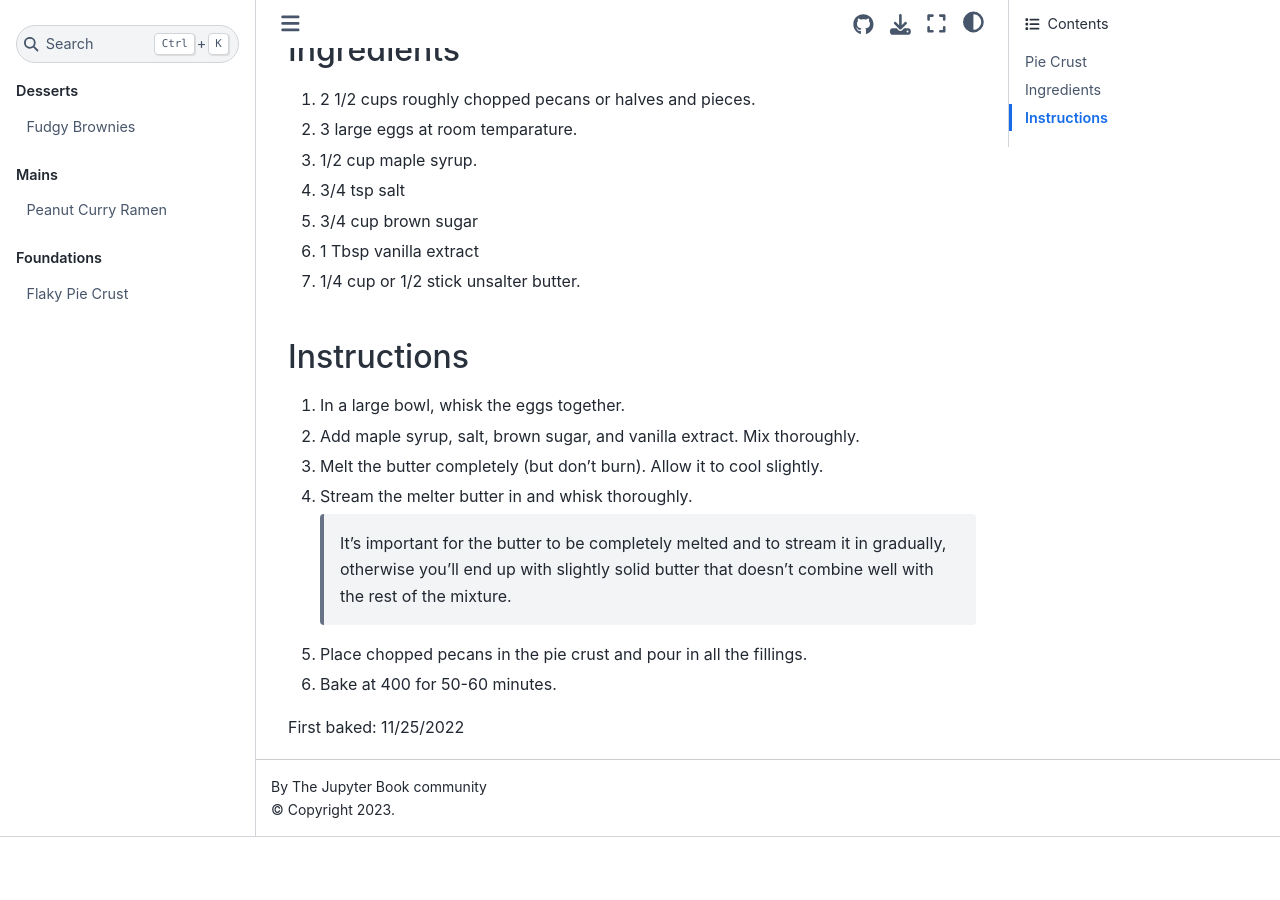
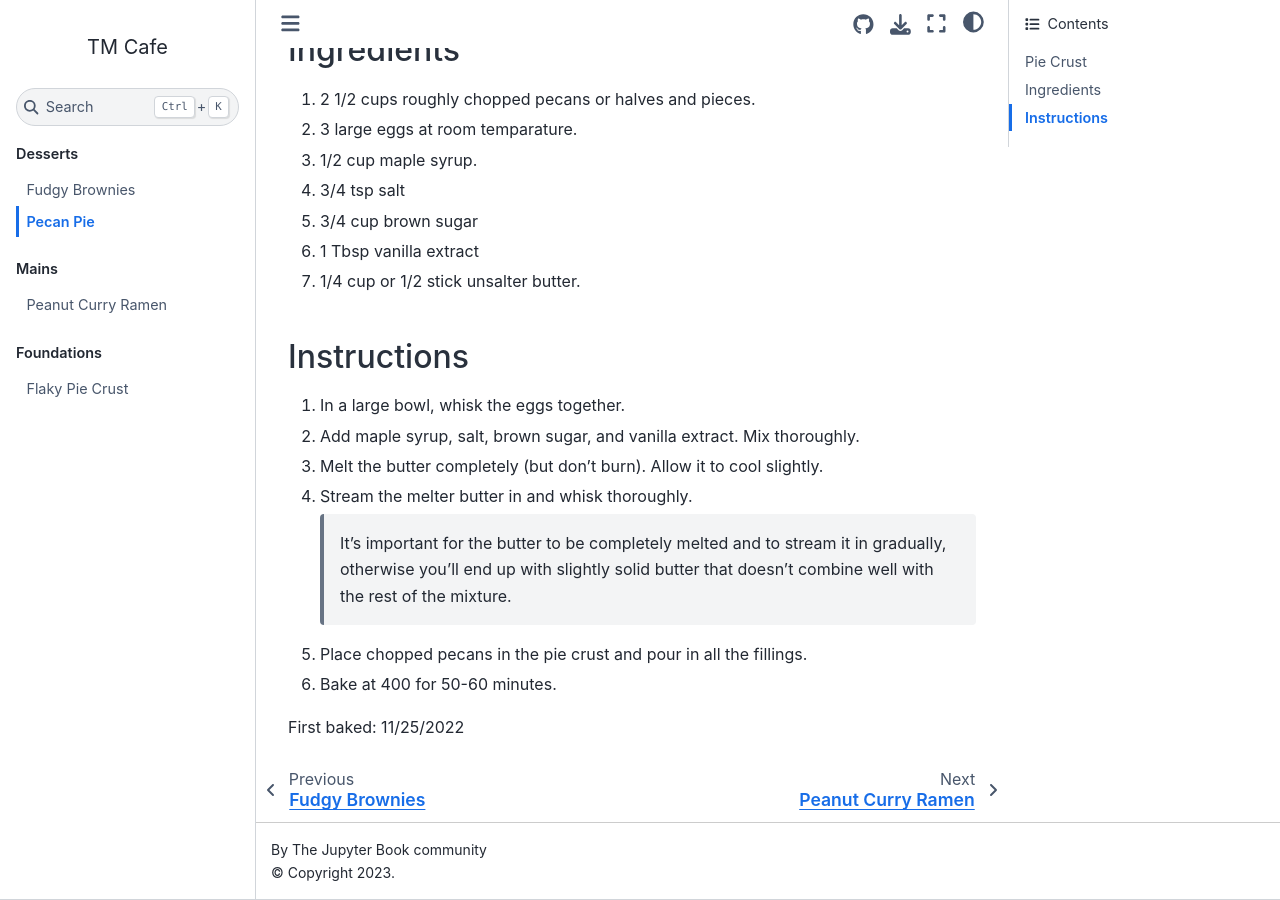
Before and after one commit to makto-toruk/tm-cafe, a Jupyter Book: the page built from desserts/pecan-pie.md, in a window 1280 px wide and 900 px high, scrolled down 898 px. Built offline with Jupyter Book 1.0.4 settings and Sphinx 7.4.7 and the Sphinx Book theme 1.1.4, drawn with Linux system fonts in a browser that asks for light colours; before the commit the page ends 1735 px from its top, so only the background shows below that.

Commit message:
update toc

```diff
--- a/_toc.yml
+++ b/_toc.yml
@@ -4,6 +4,7 @@ parts:
   - caption: Desserts
     chapters:
     - file: desserts/fudgy-brownies
+    - file: desserts/pecan-pie
   - caption: Mains
     chapters:
     - file: mains/peanut-curry-ramen
```
